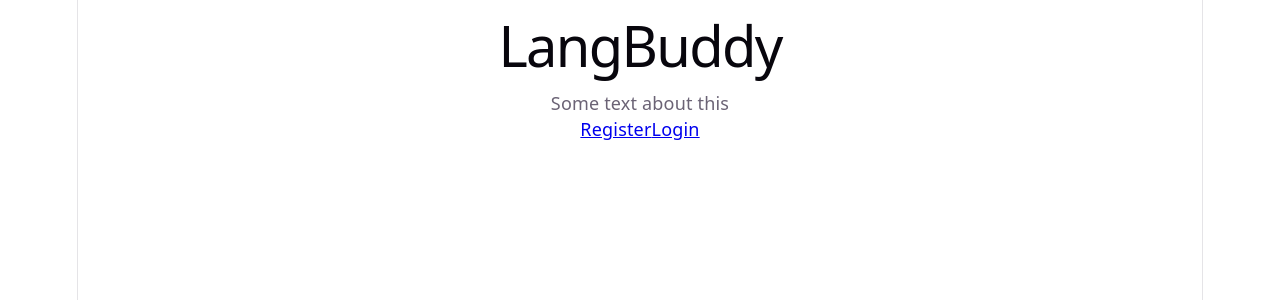
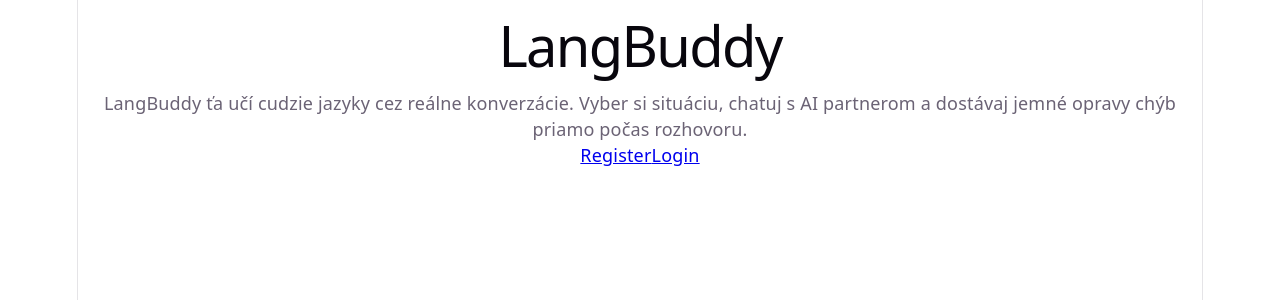
Before and after one commit to Ha-Khu/language-platform, a React (Vite) app in the folder client/: page / in a window 1280 px wide. Shown: the top 300 px of the page. Built offline with nearby package versions, Linux system fonts and the light colour scheme.

Commit message:
feat: add landing page description text

```diff
--- a/client/src/pages/Landing.jsx
+++ b/client/src/pages/Landing.jsx
@@ -4,7 +4,10 @@ function Landing(){
   return(
     <div>
       <h1>LangBuddy</h1>
-      <p>Some text about this</p>
+      <p>
+        LangBuddy ťa učí cudzie jazyky cez reálne konverzácie. Vyber si situáciu,
+        chatuj s AI partnerom a dostávaj jemné opravy chýb priamo počas rozhovoru.
+       </p>
 
       <Link to="/register">Register</Link>
       <Link to="/login">Login</Link>
```
